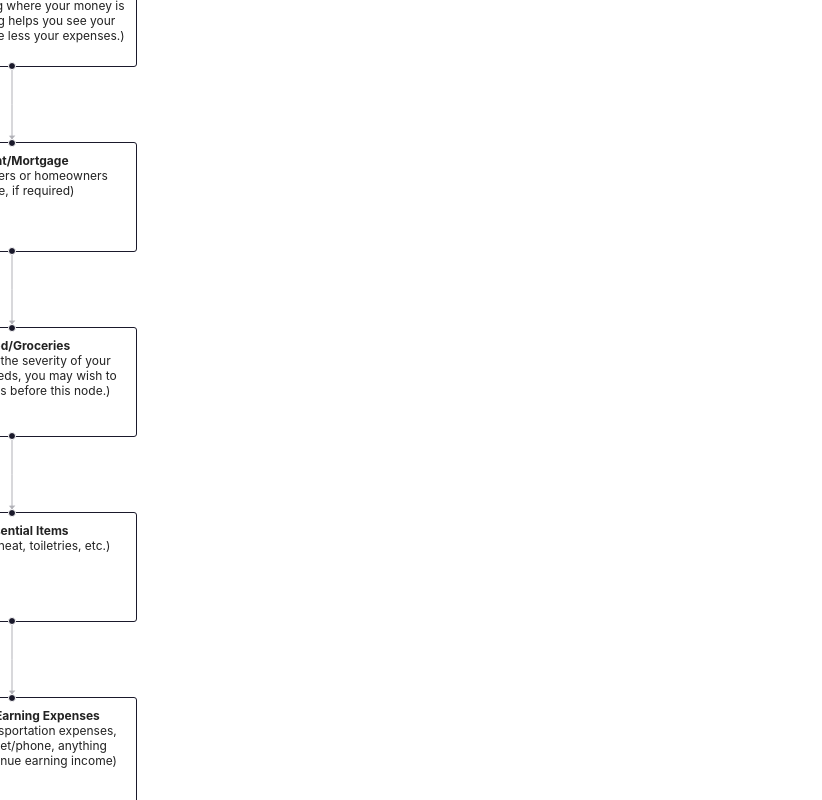
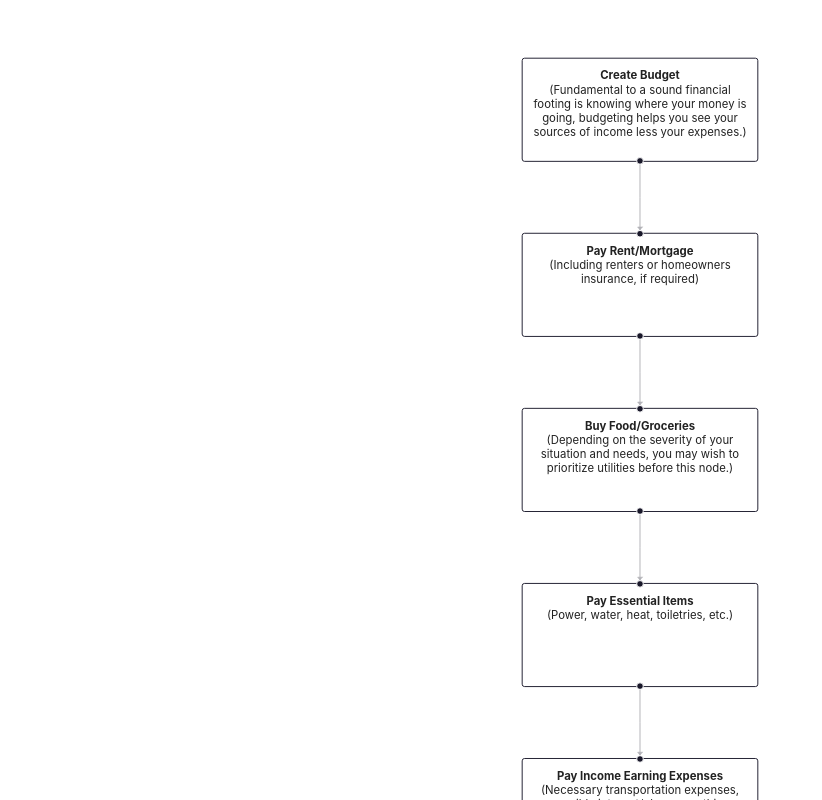
Before and after one commit to AndyN9/personalfinance-prime-directive, a React (Vite) app: page / in a window 1280 px wide. Shown: the top 800 px of the page, without its empty margins (0-822 px from the left). Built offline with nearby package versions, Linux system fonts and the light colour scheme.

Commit message:
refactor without phase nodes

```diff
--- a/src/SpendingFlowchart/SpendingFlowchart.jsx
+++ b/src/SpendingFlowchart/SpendingFlowchart.jsx
@@ -1,15 +1,11 @@
 import React, { useState } from 'react';
 import ReactFlow, { MiniMap, Controls } from 'react-flow-renderer';
-import createGraphLayout from '../createGraphLayout';
+import createGraphLayout from './createGraphLayout';
 
 import './spending-flowchart.scss';
 
-import phaseNodes from './data/phaseNodes';
-import spendingNodes from './data/spendingNodes';
-import initialEdges from './data/spendingEdges';
-
-// const initialNodes = phaseNodes.concat(spendingNodes);
-const initialNodes = spendingNodes;
+import initialNodes from './spendingNodes';
+import initialEdges from './spendingEdges';
 
 export default function SpendingFlowchart() {
   const [nodes, setNodes] = useState(initialNodes);
@@ -20,9 +16,8 @@ export default function SpendingFlowchart() {
       reactFlowInstance.getNodes(),
       reactFlowInstance.getEdges()
     )
-      .then((els) => setNodes(els))
-      .catch((err) => console.error(err));
-    reactFlowInstance.fitView();
+      .then((newNodes) => setNodes(newNodes))
+      .catch((error) => console.error(error));
   };
 
   return (
@@ -31,6 +26,7 @@ export default function SpendingFlowchart() {
         nodes={nodes}
         edges={edges}
         onInit={onInit}
+        fitView
         nodesDraggable={false}
         nodesConnectable={false}
         elementsSelectable={false}
--- a/src/createGraphLayout.jsx
+++ b/src/SpendingFlowchart/createGraphLayout.js
@@ -8,7 +8,6 @@ https://rtsys.informatik.uni-kiel.de/elklive/examples.html?e=general%2Fspacing%2
 
 const DEFAULT_WIDTH = 250;
 const DEFAULT_HEIGHT = 110;
-const DEFAULT_WIDTH_FOR_ROOT = 170;
 
 const elk = new Elk({
   defaultLayoutOptions: {
@@ -24,12 +23,13 @@ const createGraphLayout = async (nodes, edges) => {
   const elkEdges = [];
 
   nodes.forEach((flowNode) => {
+    if (flowNode.type === 'group') {
+      return;
+    }
+
     elkNodes.push({
       id: flowNode.id,
-      width:
-        flowNode.id === '0'
-          ? DEFAULT_WIDTH_FOR_ROOT
-          : flowNode.width ?? DEFAULT_WIDTH,
+      width: flowNode.width ?? DEFAULT_WIDTH,
       height: flowNode.height ?? DEFAULT_HEIGHT,
     });
   });
@@ -49,6 +49,10 @@ const createGraphLayout = async (nodes, edges) => {
   });
 
   return nodes.map((flowNode) => {
+    if (flowNode.type === 'group') {
+      return flowNode;
+    }
+
     const node = newGraph?.children?.find((n) => n.id === flowNode.id);
     if (node?.x && node?.y && node?.width && node?.height) {
       flowNode.position = {
--- a/src/SpendingFlowchart/data/phaseNodes.js
+++ /dev/null
@@ -1,62 +0,0 @@
-export default [
-  {
-    id: 'phase-0',
-    type: 'group',
-    data: null,
-    position: { x: 25, y: 25 },
-    style: {
-      width: 1000,
-      height: 580,
-    },
-    className: 'phase phase-0',
-  },
-  // {
-  //   id: 'phase-1a',
-  //   type: 'group',
-  //   data: null,
-  //   position: { x: 225, y: 25 },
-  //   className: 'phase phase-1',
-  // },
-  // {
-  //   id: 'phase-1b',
-  //   type: 'group',
-  //   data: null,
-  //   position: { x: 225, y: 175 },
-  //   className: 'phase phase-1',
-  // },
-  // {
-  //   id: 'phase-2',
-  //   type: 'group',
-  //   data: null,
-  //   position: { x: 425, y: 25 },
-  //   className: 'phase phase-2',
-  // },
-  // {
-  //   id: 'phase-3',
-  //   type: 'group',
-  //   data: null,
-  //   position: { x: 625, y: 25 },
-  //   className: 'phase phase-3',
-  // },
-  // {
-  //   id: 'phase-4',
-  //   type: 'group',
-  //   data: null,
-  //   position: { x: 825, y: 25 },
-  //   className: 'phase phase-4',
-  // },
-  // {
-  //   id: 'phase-5',
-  //   type: 'group',
-  //   data: null,
-  //   position: { x: 1025, y: 25 },
-  //   className: 'phase phase-5',
-  // },
-  // {
-  //   id: 'phase-6',
-  //   type: 'group',
-  //   data: null,
-  //   position: { x: 1225, y: 25 },
-  //   className: 'phase phase-6',
-  // },
-];
--- a/src/SpendingFlowchart/data/spendingEdges.js
+++ b/src/SpendingFlowchart/spendingEdges.js
@@ -1,5 +1,8 @@
-const markerEnd = {
-  type: 'arrowclosed',
+const arrowEdge = {
+  type: 'smoothstep',
+  markerEnd: {
+    type: 'arrowclosed',
+  },
 };
 
 export default [
@@ -7,42 +10,36 @@ export default [
     id: 'phase-0-step-0-to-phase-0-step-1',
     source: 'phase-0-step-0',
     target: 'phase-0-step-1',
-    type: 'smoothstep',
-    markerEnd,
+    ...arrowEdge,
   },
   {
     id: 'phase-0-step-1-to-phase-0-step-2',
     source: 'phase-0-step-1',
     target: 'phase-0-step-2',
-    type: 'smoothstep',
-    markerEnd,
+    ...arrowEdge,
   },
   {
     id: 'phase-0-step-2-to-phase-0-step-3',
     source: 'phase-0-step-2',
     target: 'phase-0-step-3',
-    type: 'smoothstep',
-    markerEnd,
+    ...arrowEdge,
   },
   {
     id: 'phase-0-step-3-to-phase-0-step-4',
     source: 'phase-0-step-3',
     target: 'phase-0-step-4',
-    type: 'smoothstep',
-    markerEnd,
+    ...arrowEdge,
   },
   {
     id: 'phase-0-step-4-to-phase-0-step-6',
     source: 'phase-0-step-4',
     target: 'phase-0-step-5',
-    type: 'smoothstep',
-    markerEnd,
+    ...arrowEdge,
   },
   {
     id: 'phase-0-step-5-to-phase-0-step-6',
     source: 'phase-0-step-5',
     target: 'phase-0-step-6',
-    type: 'smoothstep',
-    markerEnd,
+    ...arrowEdge,
   },
 ];
--- a/src/SpendingFlowchart/data/spendingNodes.jsx
+++ b/src/SpendingFlowchart/spendingNodes.jsx
@@ -17,9 +17,7 @@ export default [
         </>
       ),
     },
-    position: { x: 0, y: 0 },
-    // parentNode: 'phase-0',
-    extends: 'parent',
+    position: { x: -100, y: -100 },
     className: 'step phase-0',
   },
   {
@@ -34,9 +32,7 @@ export default [
         </>
       ),
     },
-    position: { x: 0, y: 0 },
-    // parentNode: 'phase-0',
-    extends: 'parent',
+    position: { x: -100, y: -100 },
     className: 'step phase-0',
   },
   {
@@ -52,9 +48,7 @@ export default [
         </>
       ),
     },
-    position: { x: 0, y: 0 },
-    // parentNode: 'phase-0',
-    extends: 'parent',
+    position: { x: -100, y: -100 },
     className: 'step phase-0',
   },
   {
@@ -69,9 +63,7 @@ export default [
         </>
       ),
     },
-    position: { x: 0, y: 0 },
-    // parentNode: 'phase-0',
-    extends: 'parent',
+    position: { x: -100, y: -100 },
     className: 'step phase-0',
   },
   {
@@ -87,9 +79,7 @@ export default [
         </>
       ),
     },
-    position: { x: 0, y: 0 },
-    // parentNode: 'phase-0',
-    extends: 'parent',
+    position: { x: -100, y: -100 },
     className: 'step phase-0',
   },
   {
@@ -104,9 +94,7 @@ export default [
         </>
       ),
     },
-    position: { x: 0, y: 0 },
-    // parentNode: 'phase-0',
-    extends: 'parent',
+    position: { x: -100, y: -100 },
     className: 'step phase-0',
   },
   {
@@ -121,9 +109,7 @@ export default [
         </>
       ),
     },
-    position: { x: 0, y: 0 },
-    // parentNode: 'phase-0',
-    extends: 'parent',
+    position: { x: -100, y: -100 },
     className: 'step phase-0',
   },
 ];
```
